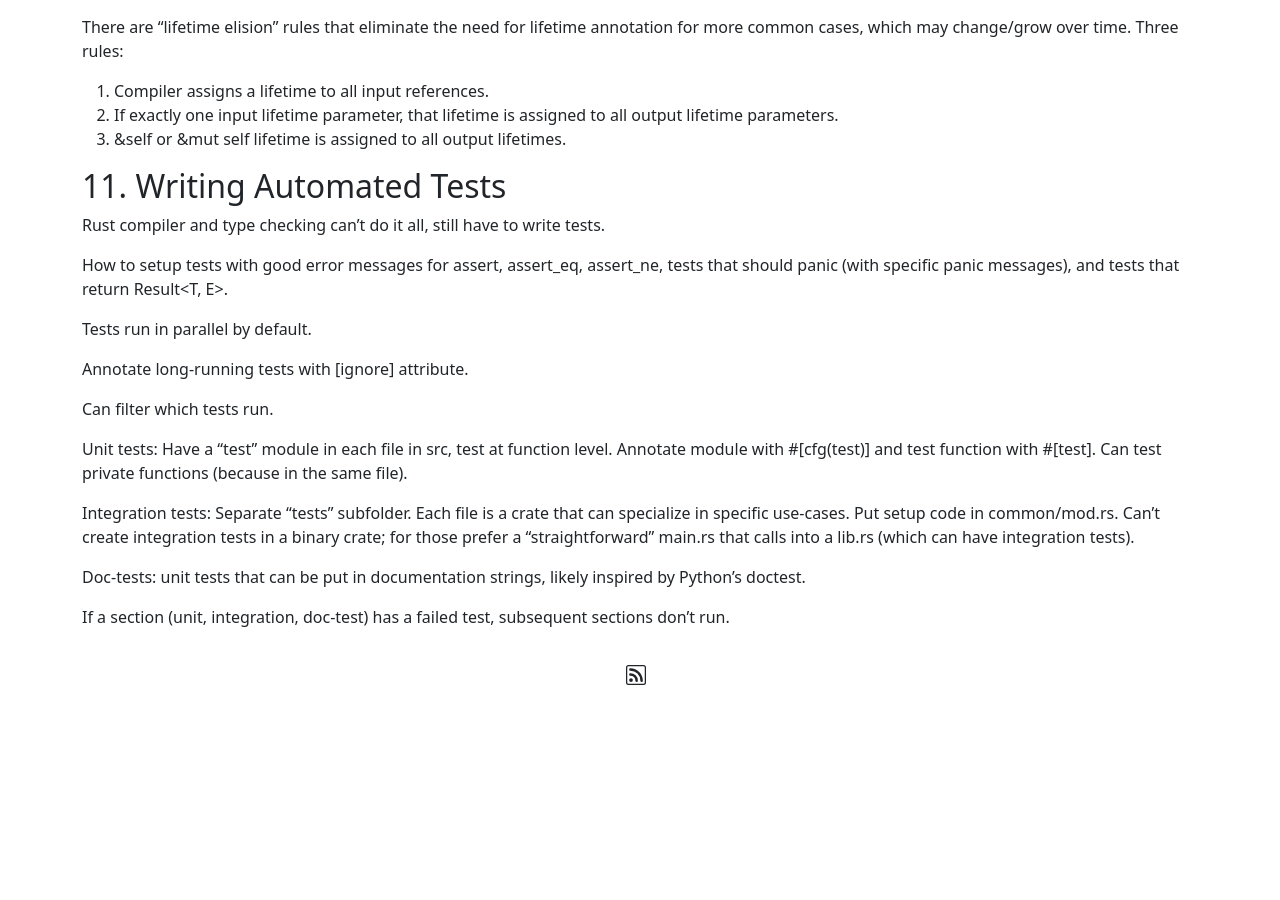
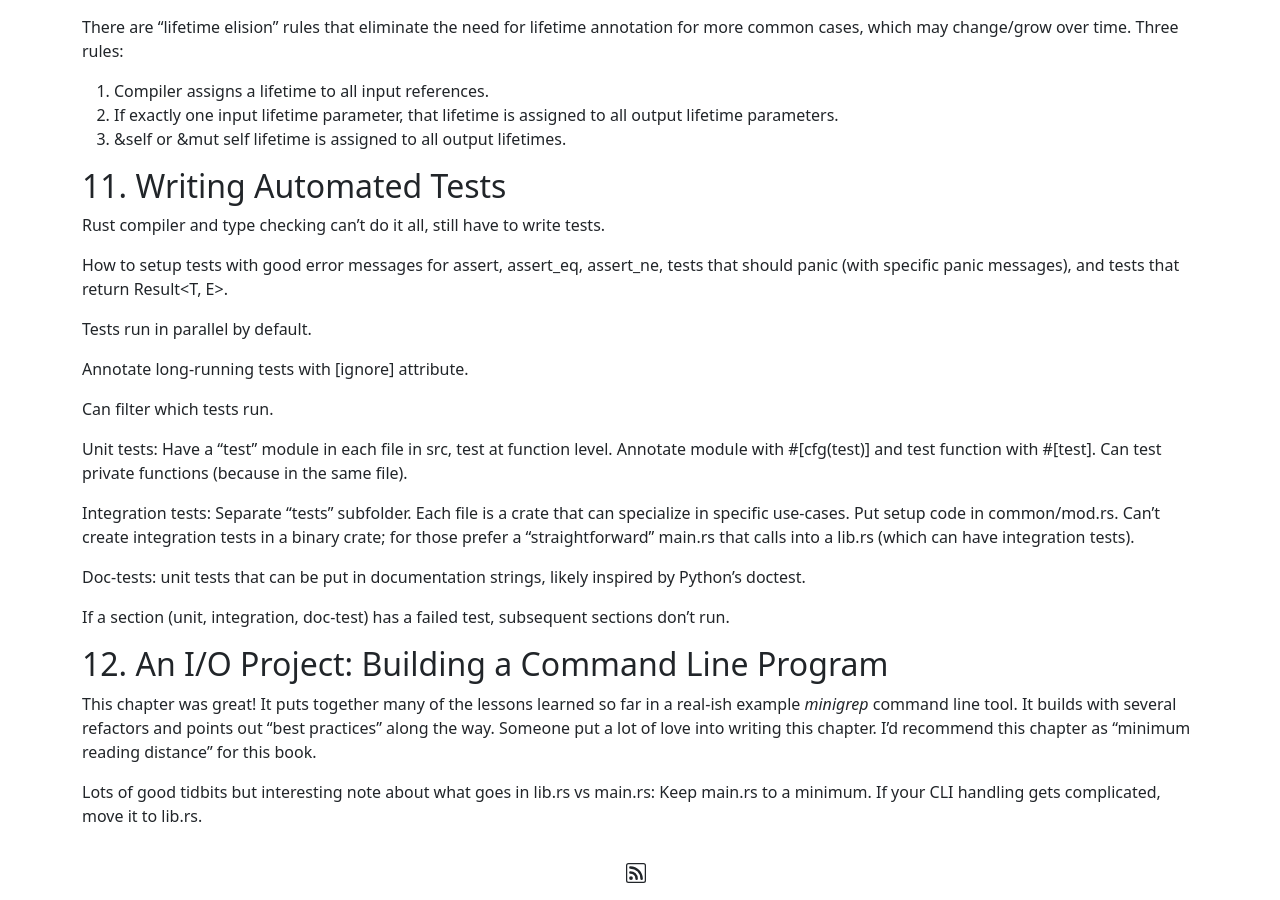
Before and after one commit to matthewdrees/matthewdrees.github.io, a Jekyll site: the page built from _posts/2022-09-30-the-rust-programming-language.md, in a window 1280 px wide and 900 px high, scrolled down 3126 px. Built offline with Jekyll 4.4.1, drawn with Linux system fonts in a browser that asks for light colours; before the commit the page ends 3827 px from its top, so only the background shows below that.

Commit message:
Rust book, chapter 12.

```diff
--- a/_posts/2022-09-30-the-rust-programming-language.md
+++ b/_posts/2022-09-30-the-rust-programming-language.md
@@ -135,3 +135,9 @@ Integration tests: Separate "tests" subfolder. Each file is a crate that can spe
 Doc-tests: unit tests that can be put in documentation strings, likely inspired by Python's doctest.
 
 If a section (unit, integration, doc-test) has a failed test, subsequent sections don't run.
+
+## 12. An I/O Project: Building a Command Line Program
+
+This chapter was great! It puts together many of the lessons learned so far in a real-ish example _minigrep_ command line tool. It builds with several refactors and points out "best practices" along the way. Someone put a lot of love into writing this chapter. I'd recommend this chapter as "minimum reading distance" for this book.
+
+Lots of good tidbits but interesting note about what goes in lib.rs vs main.rs: Keep main.rs to a minimum. If your CLI handling gets complicated, move it to lib.rs.
```
